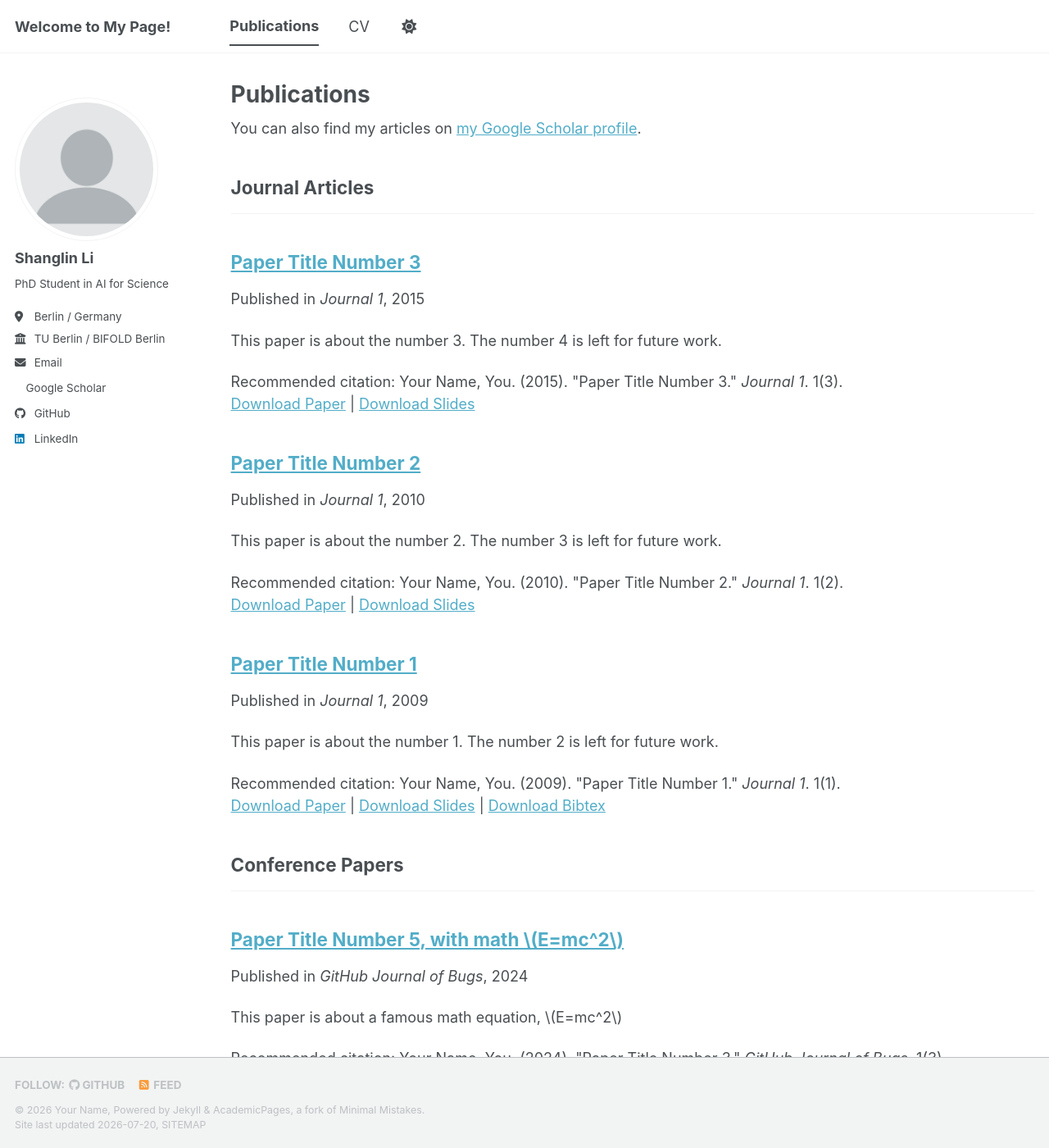
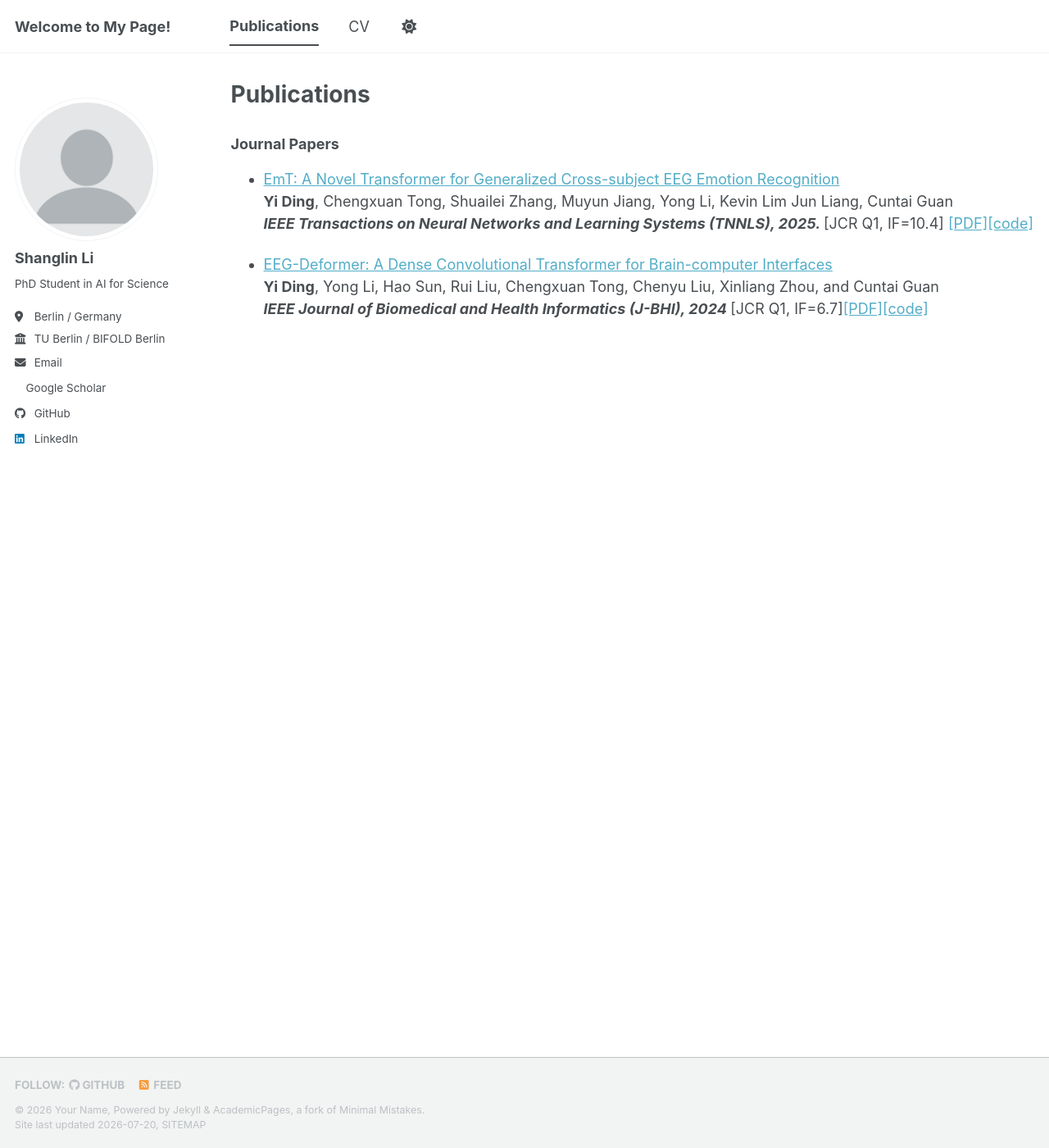
Before and after one commit to fightlesliefigt/fightlesliefigt.github.io, a Jekyll site: the page built from _pages/publications.html, in a window 1280 px wide and 1400 px high. Shown: the whole window at 82% size. Built offline with Jekyll 4.4.1, drawn with Linux system fonts in a browser that asks for light colours; a style sheet for code colours, icons or effects is not loaded; some of the changed text lies outside the part shown.

Commit message:
Update publications.html

```diff
--- a/_pages/publications.html
+++ b/_pages/publications.html
@@ -5,29 +5,17 @@ permalink: /publications/
 author_profile: true
 ---
 
-{% if site.author.googlescholar %}
-  <div class="wordwrap">You can also find my articles on <a href="{{site.author.googlescholar}}">my Google Scholar profile</a>.</div>
-{% endif %}
+<h3>Journal Papers</h3>
+<ul>
+<li><p><a href="https://ieeexplore.ieee.org/document/10960695">EmT: A Novel Transformer for Generalized Cross-subject EEG Emotion Recognition</a> <br />
+<b>Yi Ding</b>, Chengxuan Tong, Shuailei Zhang, Muyun Jiang, Yong Li, Kevin Lim Jun Liang, Cuntai Guan <br />
+<i><b>IEEE Transactions on Neural Networks and Learning Systems (TNNLS), 2025. </b></i>[JCR Q1, IF=10.4] <a href="https://ieeexplore.ieee.org/ielx8/5962385/6104215/10960695.pdf?tp=&arnumber=10960695&isnumber=6104215&ref=aHR0cHM6Ly9pZWVleHBsb3JlLmllZWUub3JnL2RvY3VtZW50LzEwOTYwNjk1">[PDF]</a><a href="https://github.com/yi-ding-cs/EmT">[code]</a></p>
+</li>
+</ul>
 
-{% include base_path %}
-
-<!-- New style rendering if publication categories are defined -->
-{% if site.publication_category %}
-  {% for category in site.publication_category  %}
-    {% assign title_shown = false %}
-    {% for post in site.publications reversed %}
-      {% if post.category != category[0] %}
-        {% continue %}
-      {% endif %}
-      {% unless title_shown %}
-        <h2>{{ category[1].title }}</h2><hr />
-        {% assign title_shown = true %}
-      {% endunless %}
-      {% include archive-single.html %}
-    {% endfor %}
-  {% endfor %}
-{% else %}
-  {% for post in site.publications reversed %}
-    {% include archive-single.html %}
-  {% endfor %}
-{% endif %}
+<ul>
+<li><p><a href="https://ieeexplore.ieee.org/document/10763464">EEG-Deformer: A Dense Convolutional Transformer for Brain-computer Interfaces</a><br />
+<b>Yi Ding</b>, Yong Li, Hao Sun, Rui Liu, Chengxuan Tong, Chenyu Liu, Xinliang Zhou, and Cuntai Guan<br />
+<i><b>IEEE Journal of Biomedical and Health Informatics (J-BHI), 2024 </b></i>[JCR Q1, IF=6.7]<a href="https://ieeexplore.ieee.org/stamp/stamp.jsp?tp=&arnumber=10763464">[PDF]</a><a href="https://github.com/yi-ding-cs/EEG-Deformer">[code]</a></p>
+</li>
+</ul>
```
